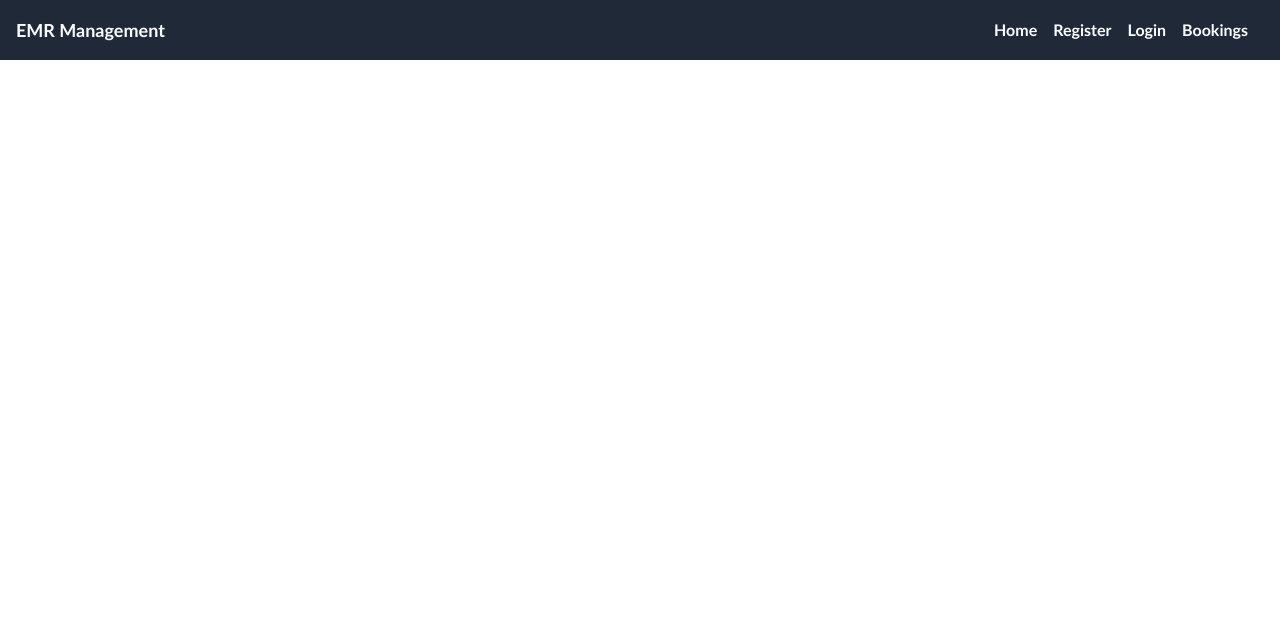
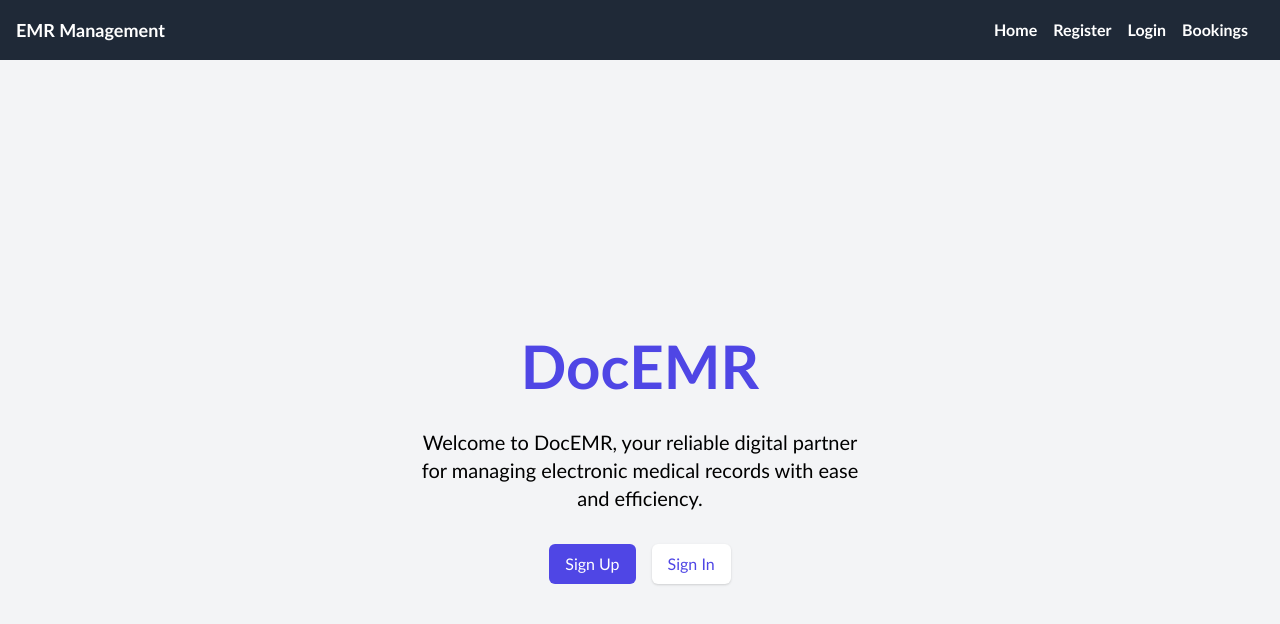
Before and after one commit to 24-ManPatel/Doc_EMR, a React (Vite) app in the folder getting-started/: page / in a window 1280 px wide. Shown: the top 624 px of the page. Built offline with nearby package versions, Linux system fonts and the light colour scheme; no server answers.

Commit message:
Added welcome page and thoda bohot routing

```diff
--- a/getting-started/src/App.jsx
+++ b/getting-started/src/App.jsx
@@ -1,5 +1,5 @@
 import './App.css'
-import {Routes,Route} from 'react-router-dom';
+import { Routes, Route } from 'react-router-dom';
 import Home from './pages/Home';
 import Navbar from './components/Navbar';
 import Register from './pages/Register';
@@ -11,25 +11,27 @@ import Dashboard from './pages/Dashboard';
 import NewVisit from './pages/NewVisit';
 import PastRecords from './pages/PastRecords';
 import Bookings from './pages/Bookings';
+import Welcome from './pages/Welcome';
 // import DoctorProfileSetup from './pages/Profile';
 
 axios.defaults.baseURL = 'http://65.0.8.212:4269'; // server IP
 
-//axios.defaults.baseURL = 'http://localhost:8000'; //testing on local
+// axios.defaults.baseURL = 'http://localhost:8000'; //testing on local
 
-axios.defaults.withCredentials=true
+axios.defaults.withCredentials = true
 function App() {
   return (
     <UserContextProvider>
       <Navbar></Navbar>
-      <Toaster position='bottom-center' toastOptions={{duration : 8000}}></Toaster>
+      <Toaster position='bottom-center' toastOptions={{ duration: 8000 }}></Toaster>
       <Routes>
-        <Route path='/home' element={<Home/>}></Route>
-        <Route path='/register' element={<Register/>}></Route>
-        <Route path='/login' element={<Login/>}></Route>
-        <Route path='/newVisit' element={<NewVisit/>}></Route>
-        <Route path='/pastRecords' element={<PastRecords/>}></Route>
-        <Route path='/bookings' element={<Bookings/>}></Route>
+        <Route path='/' element={<Welcome />}></Route>
+        <Route path='/home' element={<Home />}></Route>
+        <Route path='/register' element={<Register />}></Route>
+        <Route path='/login' element={<Login />}></Route>
+        <Route path='/newVisit' element={<NewVisit />}></Route>
+        <Route path='/pastRecords' element={<PastRecords />}></Route>
+        <Route path='/bookings' element={<Bookings />}></Route>
         {/* <Route path='/profile' element={<DoctorProfileSetup/>}></Route> */}
       </Routes>
     </UserContextProvider>
--- a/getting-started/src/pages/Bookings.jsx
+++ b/getting-started/src/pages/Bookings.jsx
@@ -11,7 +11,7 @@ const Bookings = () => {
 
   const fetchAppointments = async () => {
     try {
-      const response = await axios.get('http://65.0.8.212:4269/get_appointments');
+      const response = await axios.get('http://localhost:8000/get_appointments');
       setAppointments(response.data);
       setLoading(false);
     } catch (error) {
--- a/getting-started/src/pages/Login.jsx
+++ b/getting-started/src/pages/Login.jsx
@@ -37,6 +37,10 @@ export default function Login() {
         }
     };
 
+    const handleSignUp = () => {
+        navigate('/register'); // This should navigate to the registration page
+    };
+
     return (
         <div className="min-h-screen flex items-center justify-center bg-gray-100">
             <div className="max-w-md w-full bg-white shadow-md rounded px-8 pt-6 pb-8 mb-4">
@@ -58,7 +62,15 @@ export default function Login() {
                         <button type='submit' className="group relative w-full flex justify-center py-2 px-4 border border-transparent text-sm font-bold rounded-md text-white bg-indigo-600 hover:bg-indigo-700 focus:outline-none focus:ring-2 focus:ring-offset-2 focus:ring-indigo-500">
                             Login
                         </button>
+
                     </div>
+                    <button
+                            type='button'
+                            onClick={handleSignUp}
+                            className="group relative w-full text-indigo-600 hover:text-indigo-700 font-semibold text-sm bg-white py-2 px-4 border border-transparent rounded-md focus:outline-none"
+                        >
+                            Don't have an account? Sign Up
+                        </button>
                 </form>
             </div>
         </div>
--- a/getting-started/src/pages/NewVisit.jsx
+++ b/getting-started/src/pages/NewVisit.jsx
@@ -207,7 +207,7 @@ export default function NewVisit() {
         </div>
       </div>
       <h2 className="text-xl font-semibold mb-4">Complaints</h2>
-      <form onSubmit={handleSubmit}>
+      <form>
         <table className="min-w-full table-fixed bg-white rounded-md overflow-hidden">
           <thead className="bg-gray-200 text-gray-600">
             <tr>
@@ -290,12 +290,6 @@ export default function NewVisit() {
             className="bg-blue-500 hover:bg-blue-700 text-white font-bold py-2 px-4 rounded"
           >
             Add Complaint
-          </button>
-          <button
-            type="submit"
-            className="ml-4 bg-green-500 hover:bg-green-700 text-white font-bold py-2 px-4 rounded"
-          >
-            Save Details
           </button>
         </div>
       </form>
--- a/getting-started/src/pages/Register.jsx
+++ b/getting-started/src/pages/Register.jsx
@@ -33,6 +33,10 @@ export default function Register() {
 
     const handleChange = (e) => {
         setData({ ...data, [e.target.name]: e.target.value });
+    };
+
+    const handleSignIn = () => {
+        navigate('/login'); // Adjust the path as necessary
     };
 
     const validateEmail = (email) => {
@@ -77,7 +81,7 @@ export default function Register() {
 
     return (
         <div className="min-h-screen flex items-center justify-center bg-gray-100">
-            <div className="max-w-md w-full bg-white shadow-md rounded px-8 pt-6 pb-8 mb-4">
+            <div className="max-w-md w-full bg-white shadow-md rounded px-8 pt-6 pb-8 mb-4 mt-6">
                 <h1 className="text-center text-2xl font-bold text-gray-900 mb-6">Register Your Account</h1>
                 <form onSubmit={registerUser} className="space-y-6">
                     <div>
@@ -212,8 +216,15 @@ export default function Register() {
                         <button type="submit" className="group relative w-full flex justify-center py-2 px-4 border border-transparent text-sm font-medium rounded-md text-white bg-indigo-600 hover:bg-indigo-700 focus:outline-none focus:ring-2 focus:ring-offset-2 focus:ring-indigo-500">
                             Complete Profile Setup
                         </button>
+
+
                     </div>
                 </form>
+                <button className="group relative w-full flex justify-center py-2 px-4 border border-transparent text-sm font-medium rounded-md text-indigo-600 font-semibold bg-white p-3 focus:outline-none"
+                    onClick={handleSignIn}
+                >
+                    Already have an Accout? Sign in
+                </button>
             </div>
         </div>
     );
--- /dev/null
+++ b/getting-started/src/pages/Welcome.jsx
@@ -0,0 +1,37 @@
+import React from 'react';
+import { useNavigate } from 'react-router-dom';
+
+export default function Welcome() {
+  const navigate = useNavigate();
+
+  const handleSignUp = () => {
+    navigate('/register'); // Adjust the path as necessary
+  };
+
+  const handleSignIn = () => {
+    navigate('/login'); // Adjust the path as necessary
+  };
+
+  return (
+    <div className="min-h-screen bg-gray-100 flex flex-col items-center justify-center px-4">
+      <h1 className="text-6xl font-bold text-indigo-600 mb-8">DocEMR</h1>
+      <p className="text-center text-xl mb-8 max-w-md">
+        Welcome to DocEMR, your reliable digital partner for managing electronic medical records with ease and efficiency.
+      </p>
+      <div className="flex space-x-4">
+        <button
+          onClick={handleSignUp}
+          className="bg-indigo-600 text-white text-md px-4 py-2 rounded-md hover:bg-indigo-700 transition-colors"
+        >
+          Sign Up
+        </button>
+        <button
+          onClick={handleSignIn}
+          className="bg-white text-indigo-600 text-md px-4 py-2 rounded-md shadow hover:shadow-lg transition-shadow"
+        >
+          Sign In
+        </button>
+      </div>
+    </div>
+  );
+}
```
Also changed, not shown: getting-started/src/pages/complaints.json (deleted, +0 -10 lines).
